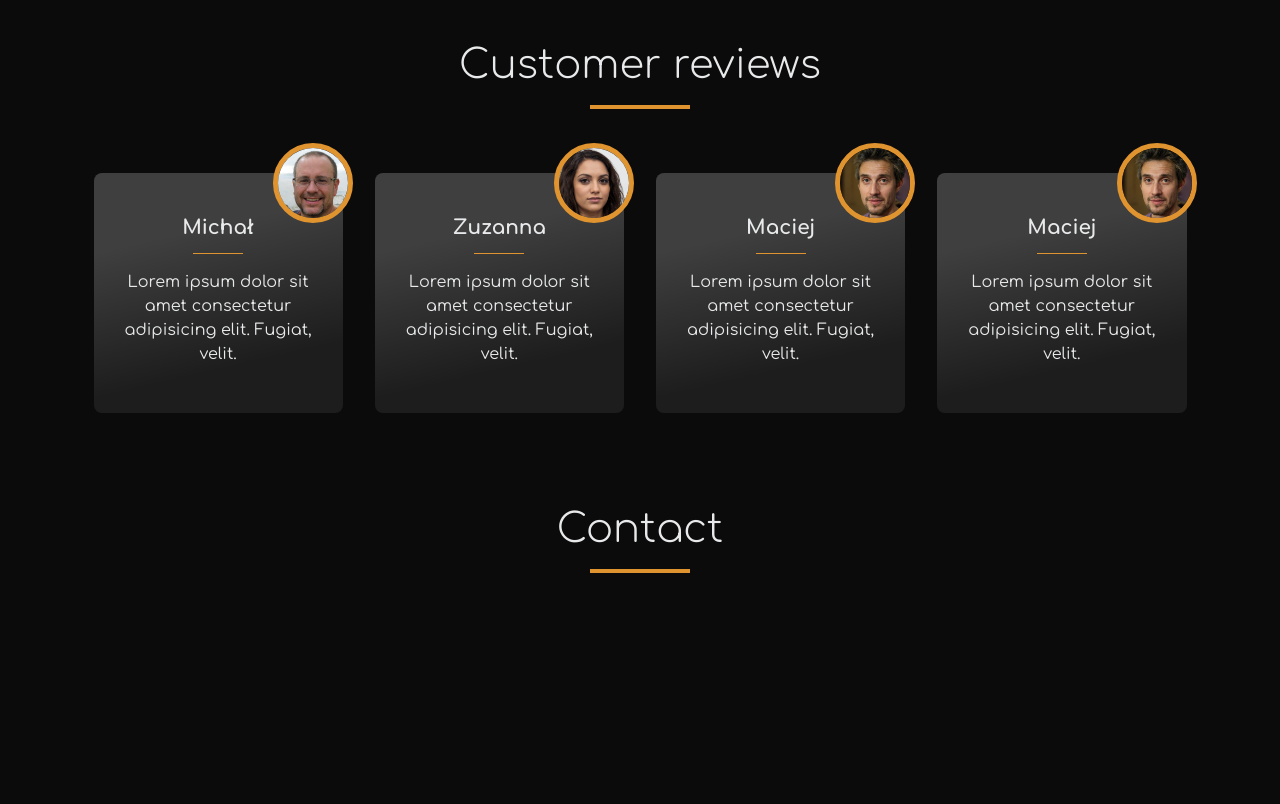
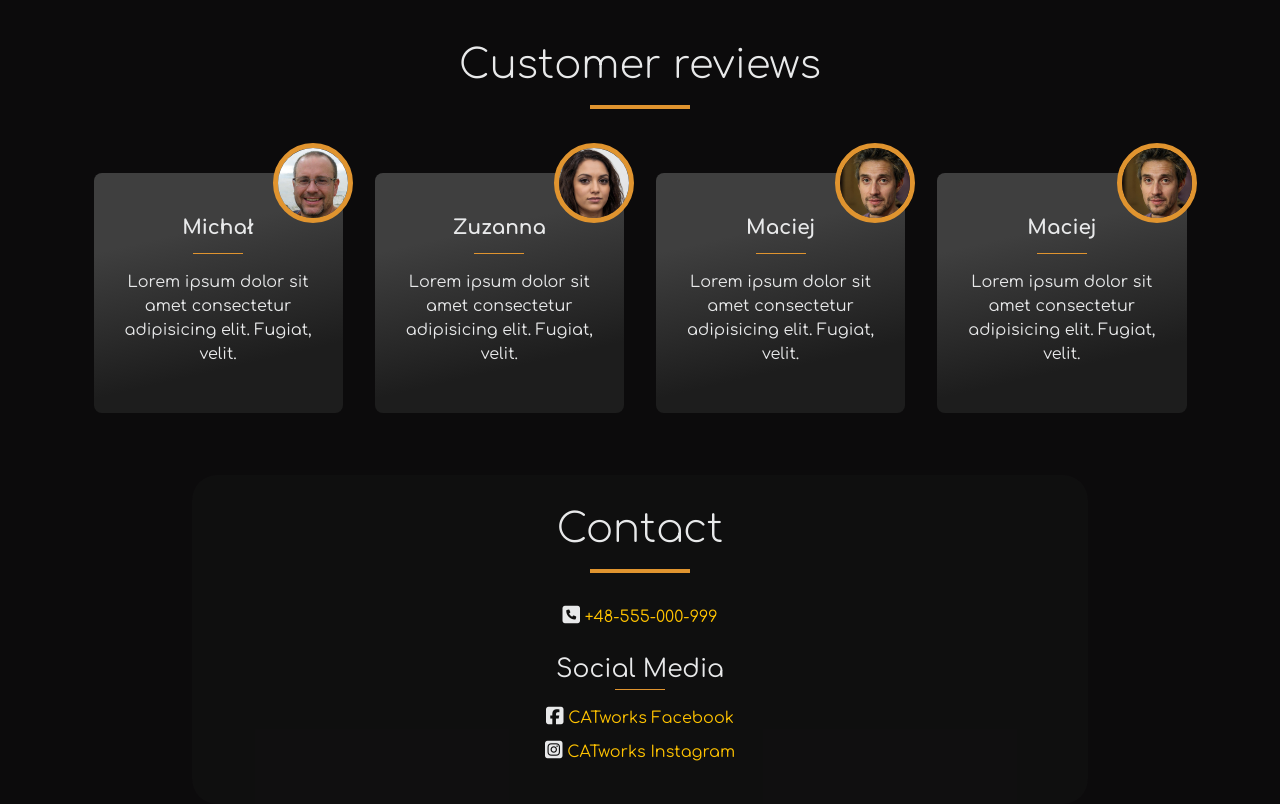
Before and after one commit to marcinjasinski71/CATworks, a website: page index.html in a window 1280 px wide. Shown: the part 2066-2870 px from the top of the page. Before the commit the page ends 2701 px from the top, so only its background shows below. Drawn offline with nearby package versions, Linux system fonts and the light colour scheme; files that its build step writes are made by us from their sources.

Commit message:
contact section in progress

```diff
--- a/index.html
+++ b/index.html
@@ -208,14 +208,30 @@
 </section>
         <section id="contact">
 
-    <div class="container py-5 text-center">
+    <div class="container py-5 text-center contact-box">
 
         <div class="title">
             <p class="display-3 title">Contact</p>
             <div class="underline"></div>
         </div>
 
+        <p class="comapny-contact">
+            <i class="fa-solid fa-square-phone icon"></i>
+            <a href="tel:+48-555-000-999" class="contact-item">+48-555-000-999</a>
+        </p>
 
+
+        <h1 class="contact-social">Social Media</h1>
+        <div class="underline-small"></div>
+
+        <p class="comapny-contact">
+            <i class="fa-brands fa-facebook-square icon"></i>
+            <a href="https://fb.com/mozesztucoswpisac" target="_blank" class="contact-item">CATworks Facebook</a>
+        </p>
+        <p class="comapny-contact">
+            <i class="fa-brands fa-instagram-square icon"></i>
+            <a href="tel:+48-555-000-999" class="contact-item">CATworks Instagram</a>
+        </p>
 
 
 
--- a/src/sass/main.scss
+++ b/src/sass/main.scss
@@ -226,6 +226,26 @@ $border-color: rgba(255, 255, 255, 0.2);
 	}
 }
 
+// kontakt
+.contact-box {
+	max-width: 70vw;
+	background-color: #2c2c2c21;
+	border-radius: 25px;
+	color: $white-color;
+
+	i {
+		color: $white-color;
+		font-size: 2rem;
+	}
+	a {
+		text-decoration: none;
+		color: $main-color;
+	}
+}
+.contact-social {
+	margin-top: 1em;
+}
+
 // MEDIAQUERIES
 @media (min-width: 768px) {
 	.reviews {
```
Also changed, not shown: dist/css/main.min.css, 1 other file.
